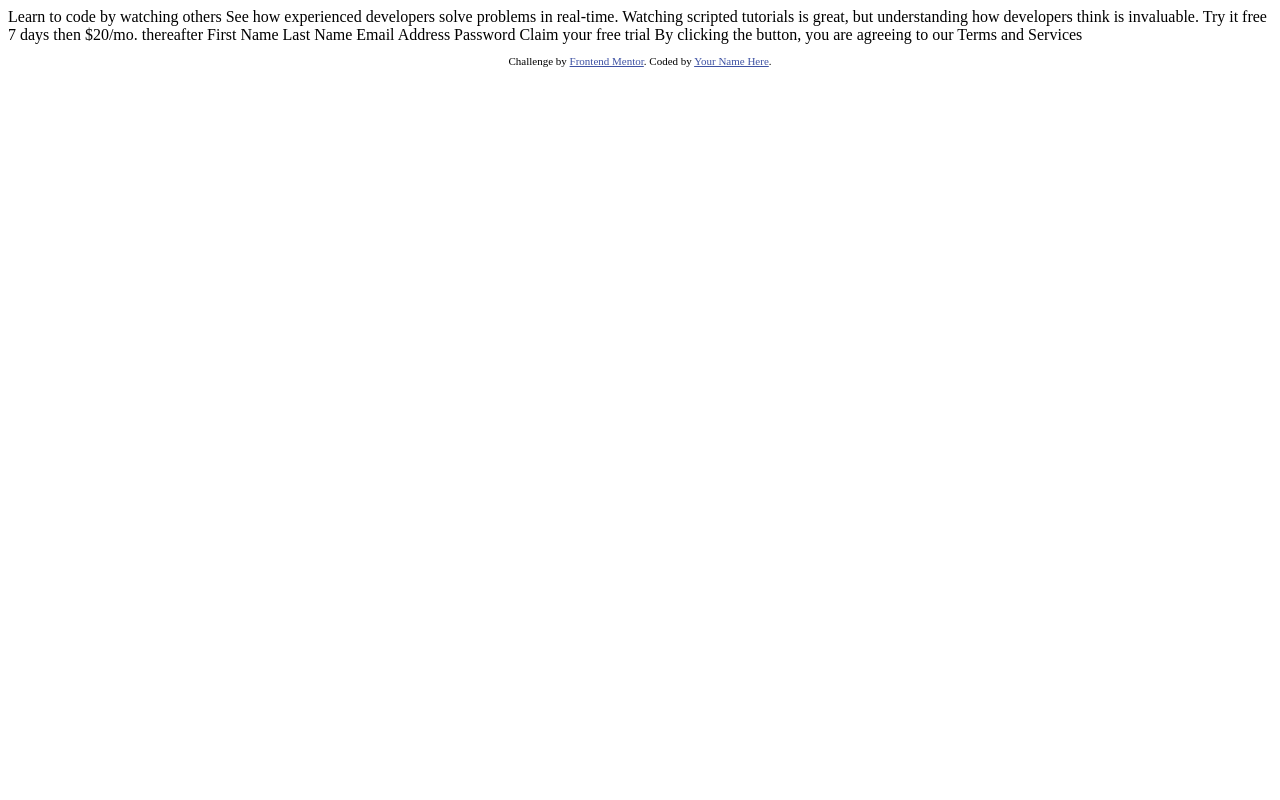
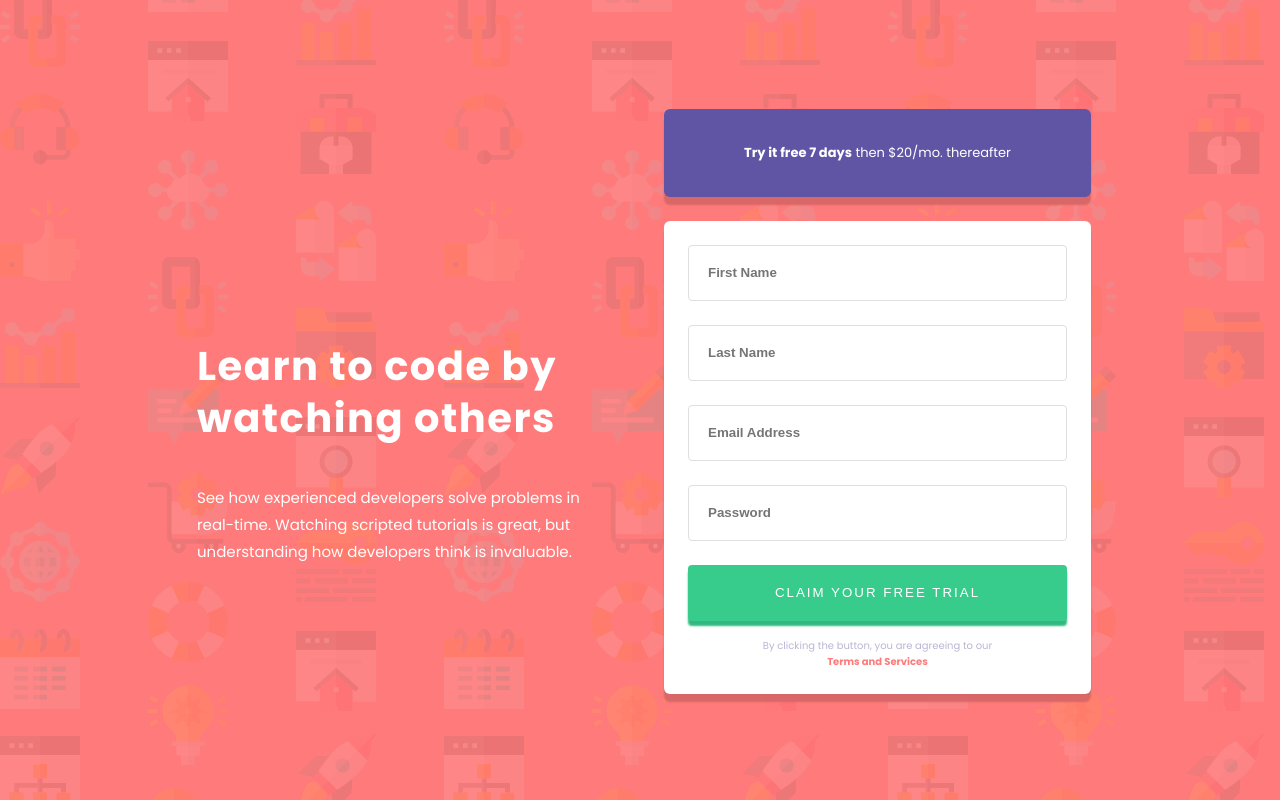
Before and after one commit to fyang18/intro-component-with-sign-up-form, a plain HTML site: page index.html in a window 1280 px wide. Drawn offline with Linux system fonts and the light colour scheme.

Commit message:
add html, css, js

```diff
--- /dev/null
+++ b/app.css
@@ -0,0 +1,179 @@
+*, *::before, *::after {
+    box-sizing: border-box;
+    margin: 0;
+    padding: 0;
+}
+
+body {
+    font-family: 'Poppins', sans-serif;
+    font-size: 16px;
+}
+
+.container {
+    background-color: hsl(0, 100%, 74%) ;
+    background-image: url(images/bg-intro-mobile.png);
+    background-repeat: no-repeat;
+    display: flex;
+    flex-direction: column;
+    text-align: center;
+    min-height: 100vh;
+}
+
+.description {
+    color: #ffffff;
+    display: flex;
+    flex-direction: column;
+    padding: 104px 32px 0;
+}
+
+.description h1 {
+    line-height: 1.3;
+    letter-spacing: 1.5px;
+}
+
+.description p {
+    font-size: 11px;
+    letter-spacing: 2px;
+    line-height: 1.8;
+    margin-top: 40px;
+}
+
+.formArea {
+    display: flex;
+    flex-direction: column;
+    padding: 0 24px 0;
+
+}
+
+.title {
+    background-color: hsl(248, 32%, 49%) ;
+    border-radius: 6px;
+    color: #ffffff;
+    display: flex;
+    justify-content: center;
+    align-items: center;
+    margin-top: 70px;
+    height: 88px;
+    box-shadow: 0px 8px 2px 0px  #d96767;
+}
+
+.title h2 {
+    font-size: 13px;
+    font-weight: 400;
+    padding: 0 80px;
+}
+
+.title h2 span{
+    font-weight: 700;
+}
+
+.form {
+    background-color: #ffffff;
+    border-radius: 6px;
+    box-shadow: 0px 8px 2px 0px  #d96767;
+    display: flex;
+    flex-direction: column;
+    justify-content: center;
+    margin-top: 24px;
+    margin-bottom: 68px;
+    padding: 24px;
+}
+
+.form input {
+    border: 1px solid #dfdfdf;
+    border-radius: 4px;
+    color: #2c2b33;
+    height: 56px;
+    min-width: 279px;
+    padding-left: 19px;
+    font-weight: 600;
+}
+
+.form input:focus {
+    border-color: #605982;
+}
+
+#submit, #password, #email, #lastName{
+    margin-top: 24px;
+}
+
+.form input[type=submit]{
+    border: none;
+    background-color: hsl(154, 59%, 51%);
+    box-shadow: 0px 5px 2px 0px  #32b981;
+    color: #ffffff;
+    cursor: pointer;
+    padding: 0;
+    text-transform: uppercase;
+    font-weight: 500;
+    letter-spacing: 2px;
+}
+
+#firstName, #lastName, #email, #password {
+    background-image: url(images/icon-error.svg);
+    background-repeat: no-repeat;
+    background-position: center right 25px;
+}
+
+#firstName, #lastName, #email, #password {
+    background-image: none;
+}
+
+
+.form span {
+    color: hsl(0, 100%, 74%);
+    font-size: 10px;
+    font-style: italic;
+    text-align: right;
+}
+
+.form span {
+    display: none;
+}
+
+.agree {
+    color: hsl(246, 25%, 77%);
+    font-size: 10px;
+    font-weight: 400;
+    margin-top: 17px;
+    padding: 0 24px;
+}
+
+.agree .bold {
+    color: hsl(0, 100%, 74%);
+    font-weight: 700;
+}
+
+@media only screen and (min-width:1100px) {
+    .container {
+        background-image: url(images/bg-intro-desktop.png);
+        background-repeat: no-repeat;
+        display: flex;
+        flex-direction: row;
+        align-items: center;
+        justify-content: center;
+        padding: 0 165px 0;
+    }
+
+    .description {
+        text-align: left;
+        width: 50%;
+    }
+
+    .description h1 {
+        font-size: 40px;
+    }
+    .description p {
+        font-size: 15px;
+        margin-top: 40px;
+        letter-spacing: 0;
+    }
+
+    .formArea {
+        width: 50%;
+    }
+
+    .form input:focus {
+        border-color: #605982;
+    }
+}
--- /dev/null
+++ b/app.js
@@ -0,0 +1,74 @@
+function checkInput() {
+
+    var firstName = document.getElementById("firstName");
+    var errorFirstName = document.getElementById("errorFirstName");
+
+    var lastName  = document.getElementById("lastName");
+    var errorLastName= document.getElementById("errorLastName");
+
+    var password  = document.getElementById("password");
+    var errorPassword= document.getElementById("errorPassword");
+
+    var email  = document.getElementById("email");
+    var errorEmail= document.getElementById("errorEmail");
+
+    var mailformat = /^[a-zA-Z0-9.!#$%&'*+/=?^_`{|}~-]+@[a-zA-Z0-9-]+(?:\.[a-zA-Z0-9-]+)*$/;
+
+    // Check input firstName
+	if (firstName.value.length == "") {
+		firstName.style.border = "2px solid #cf8e8c";
+        firstName.style.backgroundImage = "url(images/icon-error.svg)";
+        errorFirstName.style.display = "block";
+
+    } else {
+        firstName.style.border = "1px solid #dfdfdf";
+        firstName.style.backgroundImage = "none";
+        errorFirstName.style.display = "none";
+    }
+
+    // Check input lastName
+    if (lastName.value.length == "") {
+		lastName.style.border = "2px solid #cf8e8c";
+        lastName.style.backgroundImage = "url(images/icon-error.svg)";
+        errorLastName.style.display = "block";
+    } else {
+        lastName.style.border = "1px solid #dfdfdf";
+        lastName.style.backgroundImage = "none";
+        errorLastName.style.display = "none";
+    }
+
+    // Check input email
+    if (email.value.length !== "" && (email.value.match(mailformat)) ) {
+		email.style.backgroundImage = "none";
+        email.style.border = "1px solid #dfdfdf";
+        errorEmail.style.display = "none";
+    } else  {
+        email.style.border = "2px solid #cf8e8c";
+        email.style.backgroundImage = "url(images/icon-error.svg)";
+        errorEmail.style.display = "block";
+    }
+
+    // Check input password
+    if (password.value.length == "") {
+		password.style.border = "2px solid #cf8e8c";
+        password.style.backgroundImage = "url(images/icon-error.svg)";
+        errorPassword.style.display = "block";
+    } else {
+        password.style.border = "1px solid #dfdfdf";
+        password.style.backgroundImage = "none";
+        errorPassword.style.display = "none";
+    }
+
+    // Clear inputs
+    if (firstName.value.length != "" && lastName.value.length != "" && password.value.length != "" && email.value.length != "" && email.value.match(mailformat)) {
+        firstName.value = "";
+        lastName.value  = "";
+        password.value  = "";
+        email.value     = "";
+    }else {
+        firstName.value = firstName.value;
+        lastName.value  = lastName.value;
+        password.value  = password.value;
+        email.value     = email.value;
+    }
+}
--- a/index.html
+++ b/index.html
@@ -1,42 +1,57 @@
 <!DOCTYPE html>
 <html lang="en">
+
 <head>
-  <meta charset="UTF-8">
-  <meta name="viewport" content="width=device-width, initial-scale=1.0"> <!-- displays site properly based on user's device -->
+	<meta charset="UTF-8">
+	<meta name="viewport" content="width=device-width, initial-scale=1.0">
+	<!-- displays site properly based on user's device -->
 
-  <link rel="icon" type="image/png" sizes="32x32" href="./images/favicon-32x32.png">
+	<link rel="icon" type="image/png" sizes="32x32" href="./images/favicon-32x32.png">
 
-  <title>Frontend Mentor | Intro component with sign up form</title>
+	<title>Frontend Mentor | Intro component with sign up form</title>
 
-  <!-- Feel free to remove these styles or customise in your own stylesheet 👍 -->
-  <style>
-    .attribution { font-size: 11px; text-align: center; }
-    .attribution a { color: hsl(228, 45%, 44%); }
-  </style>
+	<!-- Font / Css -->
+
+	<link rel="preconnect" href="https://fonts.gstatic.com">
+	<link href="https://fonts.googleapis.com/css2?family=Poppins:wght@400;500;600;700&display=swap" rel="stylesheet">
+
+	<link rel="stylesheet" href="app.css">
 </head>
+
 <body>
 
-  Learn to code by watching others
+	<section class="container">
+		<div class="description">
+			<h1>Learn to code by watching others</h1>
+			<p>See how experienced developers solve problems in real-time. Watching scripted tutorials is great, but understanding how developers think is invaluable.</p>
+		</div>
+		<div class="formArea">
+			<div class="title">
+				<h2><span>Try it free 7 days</span> then $20/mo. thereafter</h2>
+			</div>
+			<div class="form">
+				<input type="text" name="firstName" id="firstName" placeholder="First Name">
+				<span id="errorFirstName">First Name cannot be empty</span>
 
-  See how experienced developers solve problems in real-time. Watching scripted tutorials is great,
-  but understanding how developers think is invaluable.
+				<input type="text" name="lastName" id="lastName" placeholder="Last Name">
+				<span id="errorLastName">Last Name cannot be empty</span>
 
-  Try it free 7 days then $20/mo. thereafter
+				<input type="text" name="email" id="email" placeholder="Email Address">
+				<span id="errorEmail">Looks like this is not a email</span>
 
-  First Name
-  Last Name
-  Email Address
-  Password
+				<input type="password" name="password" id="password" placeholder="Password">
+				<span id="errorPassword">Password cannot be empty</span>
 
-  Claim your free trial
+				<input type="submit" id="submit" value="Claim your free trial" onclick="checkInput()">
 
-  By clicking the button, you are agreeing to our Terms and Services
+				<div class="agree">
+					<p>By clicking the button, you are agreeing to our</p><p class="bold">Terms and Services</p>
+				</div>
+			</div>
+		</div>
+	</section>
 
-  <footer>
-    <p class="attribution">
-      Challenge by <a href="https://www.frontendmentor.io?ref=challenge" target="_blank">Frontend Mentor</a>.
-      Coded by <a href="#">Your Name Here</a>.
-    </p>
-  </footer>
+	<script src="app.js"></script>
 </body>
+
 </html>
```
